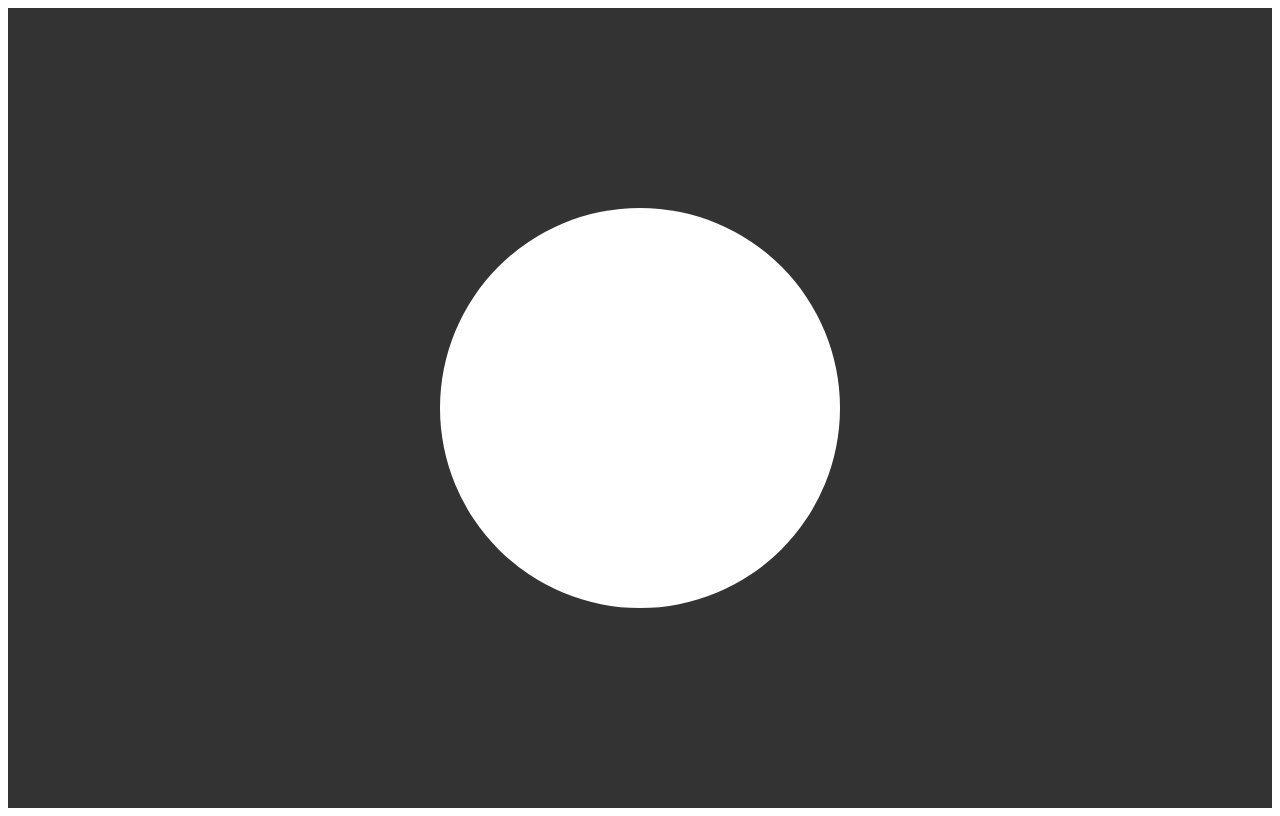
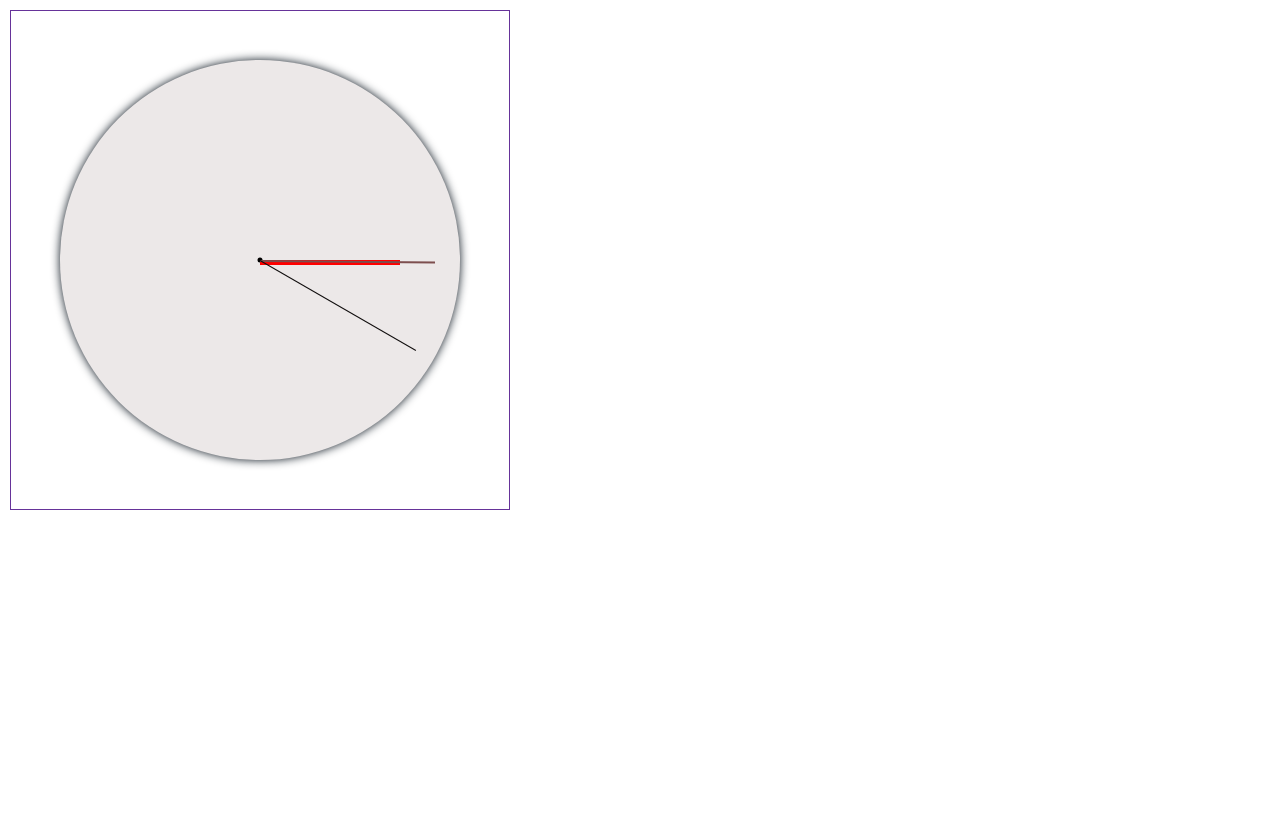
Before and after one commit to extruder07/dynamic-clock, a plain HTML site: page index.html in a window 1280 px wide. Drawn offline with Linux system fonts and the light colour scheme.

Commit message:
designing of hands

```diff
--- a/index.html
+++ b/index.html
@@ -4,14 +4,97 @@
     <meta charset="UTF-8">
     <meta name="viewport" content="width=device-width, initial-scale=1.0">
     <title>Document</title>
-    <link rel="stylesheet" href="style.css">
-    <!-- <style>
-    </style> -->
+    <!-- <link rel="stylesheet" href="style.css"> -->
+    <style>
+        * {
+            margin: 0;
+            padding: 0;
+            box-sizing: border-box;
+        }
+
+        .container {
+            width: 500px;
+            height: 500px;
+            border: 1px solid rebeccapurple;
+            display: flex;
+            justify-content: center;
+            align-items: center;
+            font-family: Arial, sans-serif;
+            margin: 10px;
+        }
+
+        .circle {
+            width: 25rem;
+            height: 25rem;
+            background-color: #ece8e8;
+            position: absolute;
+            border-radius: 50%;
+            box-shadow: 0 0 10px rgb(10, 20, 30);
+        }
+
+        .point {
+            width: 5px;
+            height: 5px;
+            background-color: #000;
+            border-radius: 50%;
+            position: absolute;
+            top: 50%;
+            left: 50%;
+            transform: translate(-50%, -50%);
+        }
+
+        .hour-hand {
+            width: 140px;
+            height: 5px;
+            background-color: red;
+            position: absolute;
+            top: 50%;
+            left: 50%;
+            transform: translate(-50%, -50%);
+            animation: rotate 86400s linear infinite;
+        }
+
+        .minute-hand {
+            width: 175px;
+            height: 2px;
+            background-color: rgb(125, 78, 78);
+            position: absolute;
+            top: 50%;
+            left: 50%;
+            transform: translateY(-50%);
+            transform-origin: left;
+            animation: rotate 3600s linear infinite;
+        }
+
+        .second-hand {
+            width: 180px;
+            height: 1px;
+            background-color: rgb(17, 14, 14);
+            position: absolute;
+            top: 50%;
+            left: 50%;
+            transform: translateY(-50%);
+            transform-origin: left;
+            animation: rotate 60s linear infinite;
+        }
+
+        @keyframes rotate {
+            from {
+                transform: rotate(0deg);
+            }
+            to {
+                transform: rotate(360deg);
+            }
+        }
+    </style>
 </head>
 <body>
     <div class="container">
         <div class="circle">
-            <div class="seconds-hand"></div>
+            <div class="point"></div>
+            <div class="hour-hand"></div>
+            <div class="minute-hand"></div>
+            <div class="second-hand"></div>
         </div>
     </div>
     <script src="script.js"></script>
--- a/style.css
+++ /dev/null
@@ -1,18 +0,0 @@
-
-.container {
-    width: 100%;
-    height: 100vh;
-    background-color: #333;
-    display: flex;
-    justify-content: center;
-    align-items: center;
-    font-family: Arial, sans-serif;
-}
-
-.circle {
-    width: 25rem;
-    height: 25rem;
-    background-color: #fff;
-    border-radius: 50%;
-    animation: rotate 5s infinite linear;
-}
```
